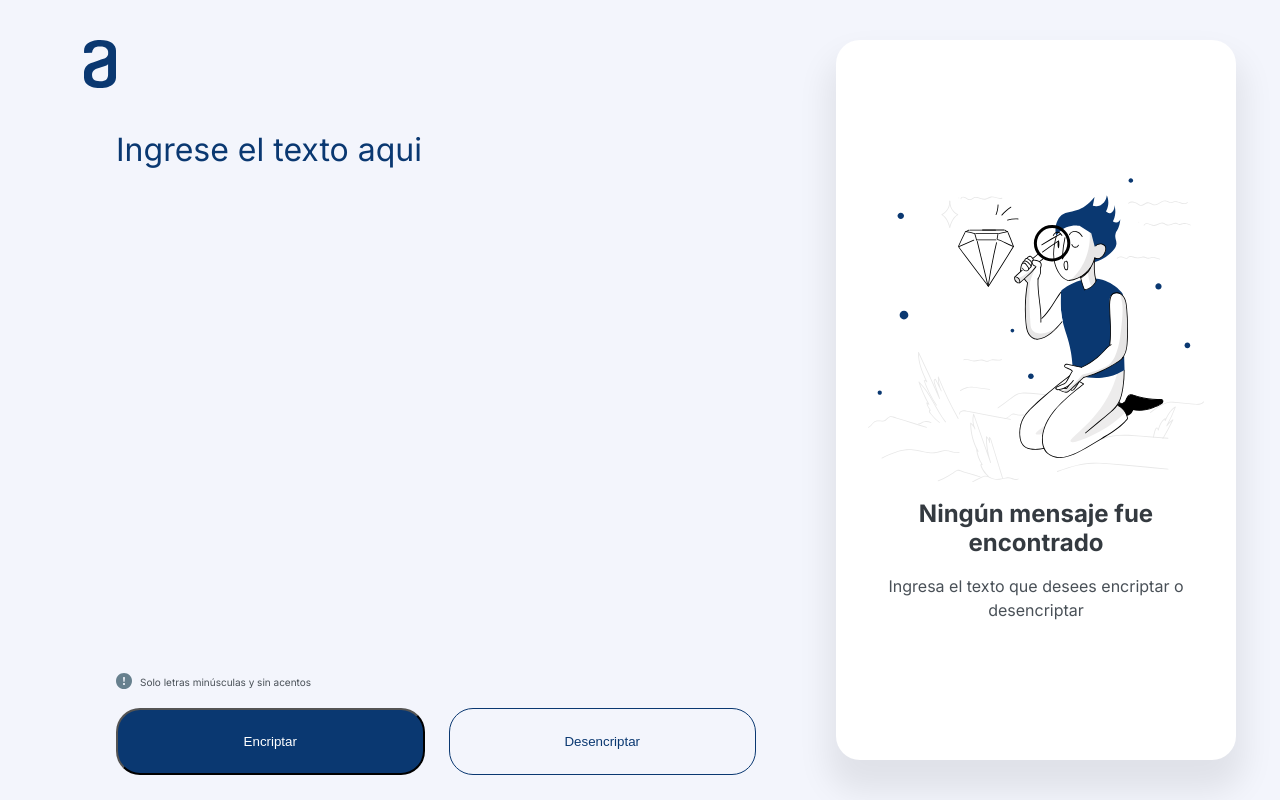
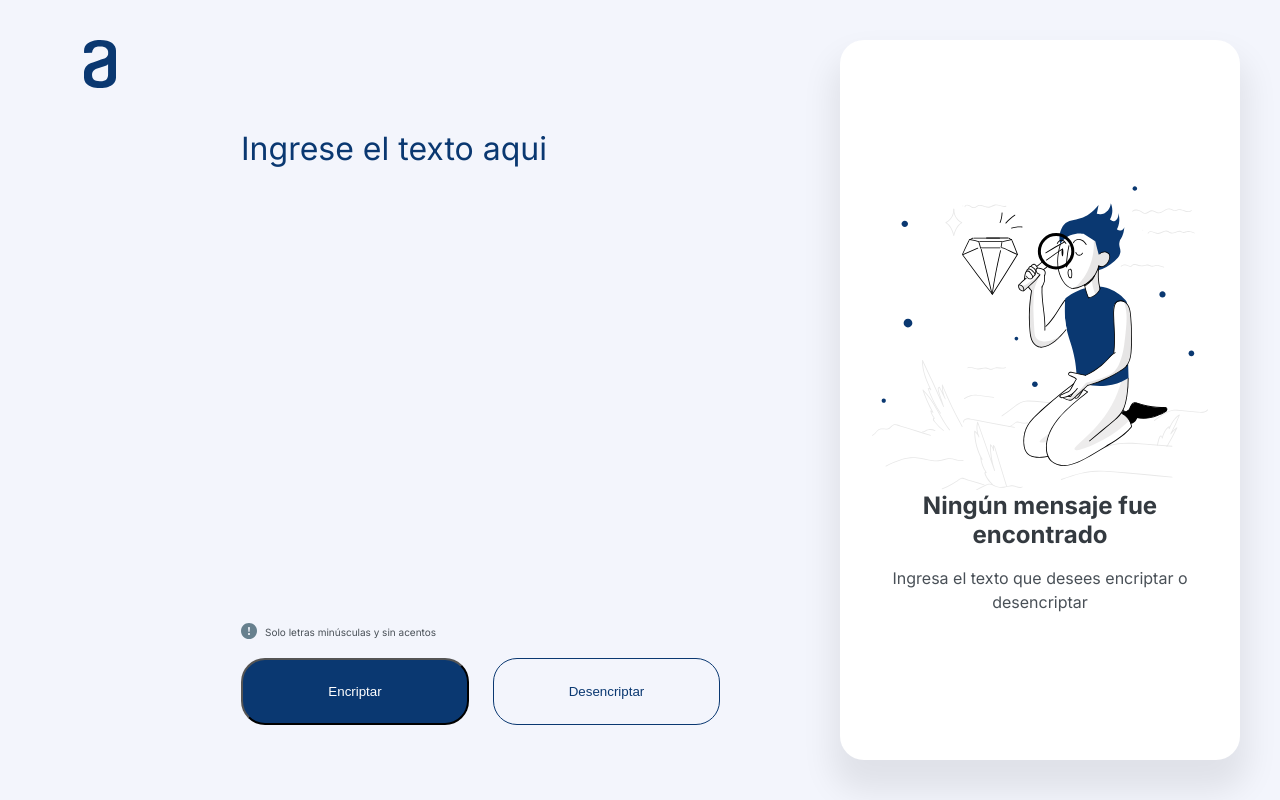
Before and after one commit to Estacio7u7/Estacio7u7.github.io, a plain HTML site: page index.html in a window 1280 px wide. Drawn offline with Linux system fonts and the light colour scheme.

Commit message:
Solved some bugs with the responsive design and with the data encripting. Copy button is now working

```diff
--- a/index.html
+++ b/index.html
@@ -39,8 +39,6 @@
     </div>
 
     <aside class="aside">
-        <div id="output-box" class="out-put">
-
         <div class="no-message-found">
             <picture>
                 <img src="./icons/Muñeco.svg" alt="No results found guy">
@@ -51,11 +49,10 @@
 
         <div class="encripted-message invisible">
             <p id="output"></p>
+
             <button id="copy-button" class="white-button">
                 Copiar
             </button>
-            </div>
-
         </div>
     </aside>
 
--- a/main.css
+++ b/main.css
@@ -32,26 +32,27 @@
 html {
     font-size: 62.5%;
     font-family: 'Inter';
-    background-color: var(--light-blue);
+    background-color: var(--light-blue-100);
 }
 
 body {
     display: flex;
     flex-direction: column;
+}
 
-    margin-left: auto;
-    margin-right: auto;
+.body-content{
+    align-self: center;
+    width: 100%;
+    max-width: 50rem;
 
-    width: 30rem;
+    padding-top: 2.4rem;
     padding-left: 1.6rem;
     padding-right: 1.6rem;
-
-    background-color: var(--light-blue-100);
 }
 
 .icon-website {
-    margin-top: .8rem;
-    align-items: start;
+    margin-top: 2.4rem;
+    margin-left: 1.6rem;
 }
 
 .icon-website img {
@@ -114,6 +115,7 @@ textarea::placeholder {
     background-color: var(--dark-blue-300);
     border-radius: var(--border-radius);
 }
+
 .blue-button:hover {
     background-color: var(--dark-blue-400);
 }
@@ -127,35 +129,33 @@ textarea::placeholder {
     background-color: var(--light-blue-100);
     border: .1rem solid var(--dark-blue-300);
     border-radius: var(--border-radius);
+}
 
-}
 .white-button:hover{
     background-color: var(--light-blue-200);
 }
 
-.out-put{
-    width: 100%;
-    min-height: 18.6rem;
+.aside {
+    display: grid;
+    align-self: center;
+
+    width: calc(100% - 4.8rem);
+    max-width: 50rem;
+
     margin-top: 6.4rem;
-
-    padding-top: 1.6rem;
-    padding-bottom: 1.6rem;
-    padding-left: 3.2rem;
-    padding-right: 3.2rem;
+    margin-bottom: 2.4rem;
+    padding: 2.4rem 3.2rem;
 
     background-color: var(--white);
     border-radius: var(--border-radius);
-    margin-bottom: 2.4rem;
-
     box-shadow:0 2.4rem 3.2rem .8rem rgba(0, 0, 0, 0.08);
 }
 
-.out-put picture {
+.no-message-found picture {
     display: none;
 }
 
-.out-put h2 {
-    margin-top: 1.6rem;
+.no-message-found h2 {
     text-align: center;
 
     font-weight: 700;
@@ -165,7 +165,7 @@ textarea::placeholder {
     color: var(--gray-500);
 }
 
-.out-put h4 {
+.no-message-found h4 {
     margin-top: 1.6rem;
 
     font-weight: 400;
@@ -181,8 +181,8 @@ textarea::placeholder {
     grid-template-rows: auto 7rem;
 }
 
-.out-put p {
-    flex: none;
+.encripted-message p {
+
     margin-top: 1.6rem;
 
     font-weight: 400;
@@ -190,83 +190,82 @@ textarea::placeholder {
     line-height: 150%;
 
     color: var(--gray-400);
-}
-
-.invisible {
-    display: none;
-}
-
-@media (min-width: 450px) {
-    body {
-        width: 40rem;
-    }
+    overflow-y: scroll;
 }
 
 @media (min-width: 768px) {
-    body {
-        width: 76rem;
+    .icon-website {
+        margin-top: 7.5rem;
+        margin-left: 4rem;
     }
-
-    .input-box {
-        height: 76rem;
+    .body-content {
+        max-width: 80rem;
+        padding-top: 7.5rem;
+        padding-left: 4rem;
+        padding-right: 4rem;
     }
 
     .buttons {
         flex-direction: row;
         gap: 2.4rem;
     }
+
+    .aside {
+        max-width: 80rem;
+        width: calc(100% - 8rem);
+    }
 }
 
 @media (min-width: 1000px) {
-    body{
-        display: grid;
-        grid-template-columns: auto auto;
-        grid-template-rows: 5rem auto auto;
-
-        width: auto;
-        margin: 0;
-
-        padding: 0;
-        padding-top: 4rem;
+    body {
+        flex-direction: row;
+        align-items: start;
+        place-content: center;
+        height: 100vh;
     }
 
-    .icon-website{
-        margin: 0;
+    .icon-website {
+        margin-top: 4rem;
+        margin-left: 8.4rem;
     }
 
     .body-content {
-        grid-column: 1;
-        justify-self: end;
-        width: 64rem;
-        margin: 3.6rem 8rem 0 7.2rem;
+        display: grid;
+        grid-template-rows: 1fr 8.4rem 8.3rem;
+
+        height: 100vh;
+        padding: 12.5rem 8rem 7.5rem 12.5rem;
+
     }
 
     .input-box {
-        margin: 0;
-        height: calc(100vh - 32rem);
+        margin-top: 0;
+        height: 100%;
     }
 
-    .icon-website{
-        margin-left: 8.4rem;
+    .aside {
+        display: flex;
+        flex-wrap: wrap;
+        place-content: center;
+
+        width: 40rem;
+        height: calc(100vh - 8rem);
+        margin: 4rem 4rem;
     }
 
-    .out-put{
-        display: grid;
-        place-content: center;
-        margin: 0;
-
-        height: calc(100vh - 8rem);
-    }
-
-    .out-put picture {
+    .no-message-found picture {
         display: block;
     }
 
-    .aside{
-        width: 40rem;
-        grid-column: 2;
-        grid-row: 1 / 2;
-
-        height: calc(100vh - 8rem);
+    .encripted-message {
+        display: grid;
+        grid-template-rows: 1fr 8.4rem;
+        height: 100%;
     }
 }
+
+.invisible {
+    display: none;
+    height: 0;
+    width: 0;
+}
--- a/main.js
+++ b/main.js
@@ -1,6 +1,5 @@
 const inputBox = document.querySelector('#input-box');
 const encriptButton = document.querySelector('#encript');
-
 const noMessage = document.querySelector('.no-message-found');
 const encriptedMessage = document.querySelector('.encripted-message');
 const outPut = document.querySelector('#output');
@@ -19,6 +18,8 @@ inputBox.addEventListener('keyup', () => {
     }
 })
 
+var encriptedText = '';
+
 function getInputText() {
     // get the text from the input box
     let inputText = inputBox.value;
@@ -28,6 +29,7 @@ function getInputText() {
         if(noMessage.classList.contains('invisible')){
             noMessage.classList.remove('invisible');
             encriptedMessage.classList.add('invisible');
+            copyButton.classList.add('invisble');
         }
         return
     }
@@ -46,8 +48,6 @@ function getInputText() {
         console.warn("Hay caracteres especiales")
         return
     }
-
-    var encriptedText = '';
 
     for (const index in inputText) {
 
@@ -79,7 +79,10 @@ function getInputText() {
     //console.log(encriptedText);
     noMessage.classList.add('invisible');
     encriptedMessage.classList.remove('invisible');
+    copyButton.classList.remove('invisible');
     outPut.innerHTML = encriptedText;
+}
 
-
-}
+copyButton.addEventListener('click', () => {
+    navigator.clipboard.writeText(encriptedText);
+})
```
Lines whose indentation alone changed are shown as unchanged.
